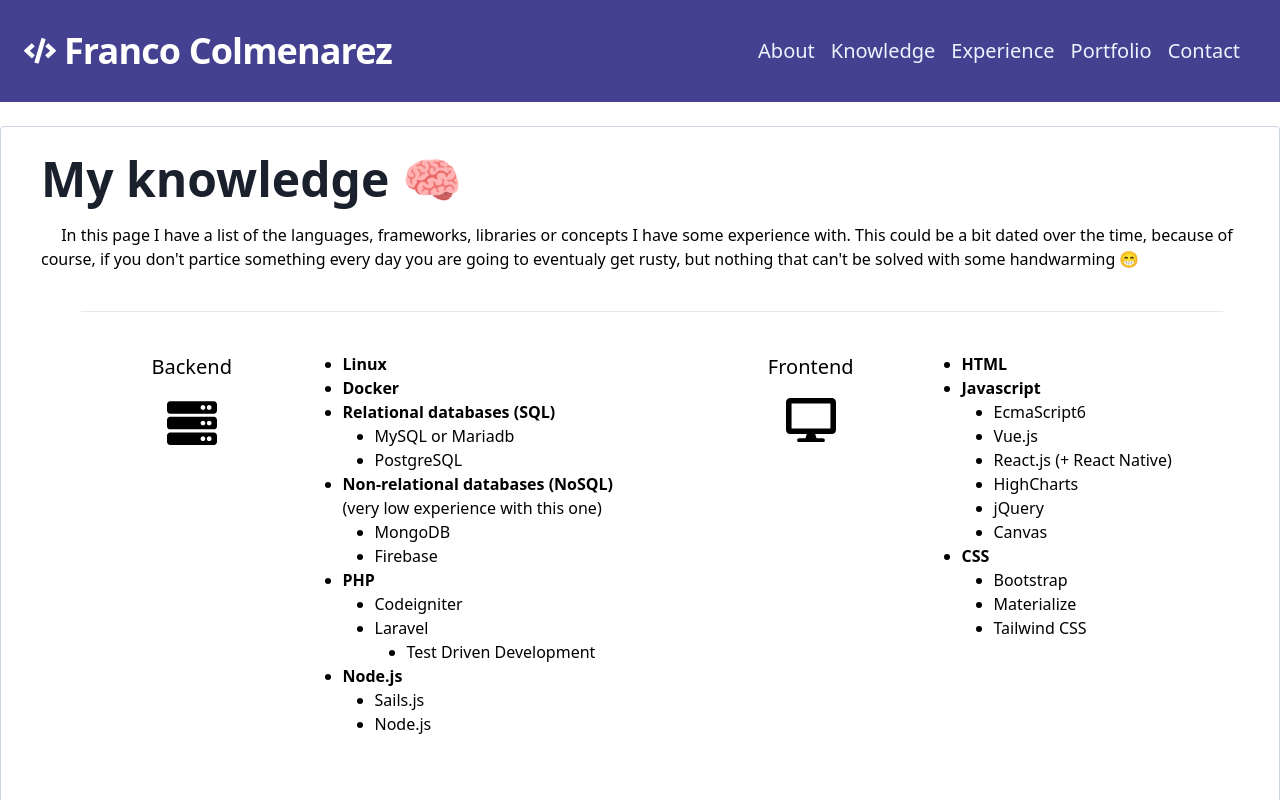
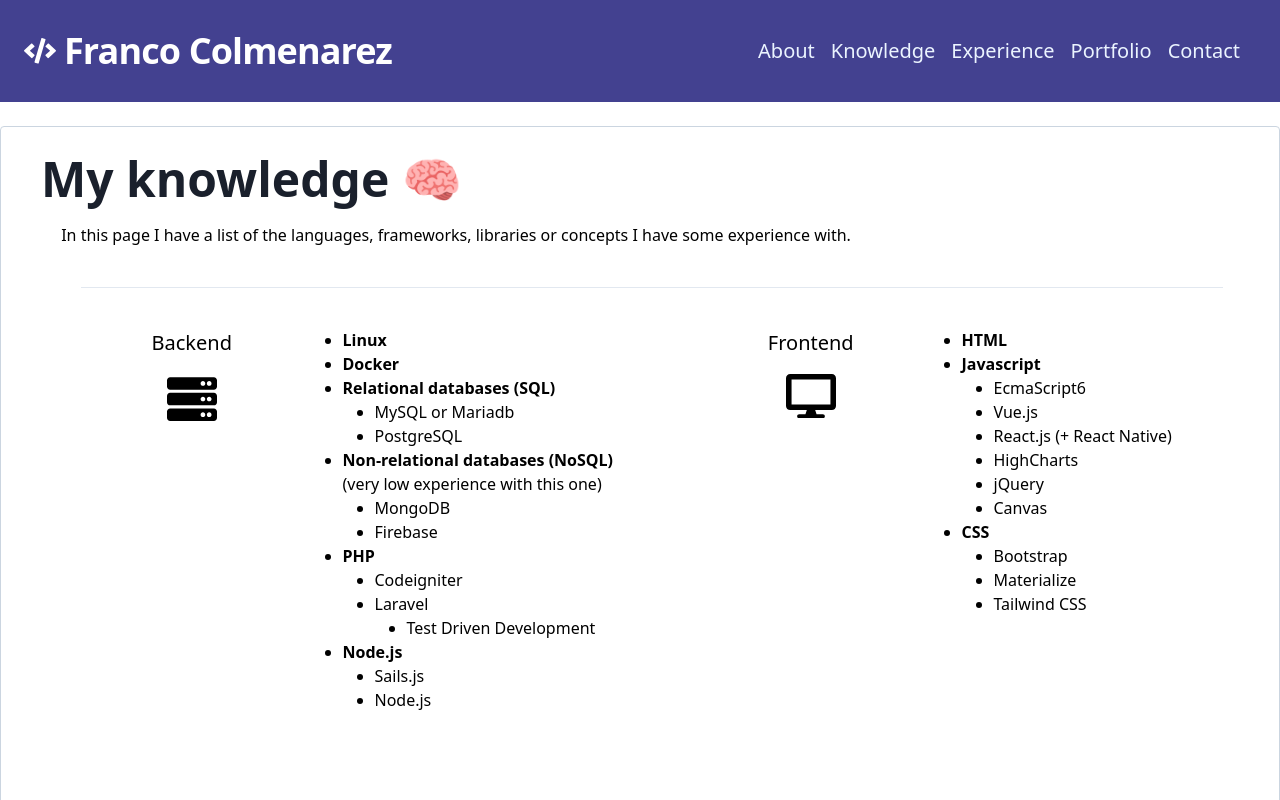
Before and after one commit to FranLMSP/new-portfolio, a Vue app: page /knowledge in a window 1280 px wide. Shown: the top 800 px of the page. Built offline with nearby package versions, Linux system fonts and the light colour scheme.

Commit message:
Update knowledge description

```diff
--- a/src/views/Knowledge.vue
+++ b/src/views/Knowledge.vue
@@ -6,8 +6,6 @@
         <h2 class="text-gray-900 font-bold text-5xl mb-2">My knowledge 🧠</h2>
         <p>
             &emsp; In this page I have a list of the languages, frameworks, libraries or concepts I have some experience with.
-            This could be a bit dated over the time, because of course, if you don't partice something every day you are going to
-            eventualy get rusty, but nothing that can't be solved with some handwarming 😁
         </p>
         <hr class="m-10">
 
```
